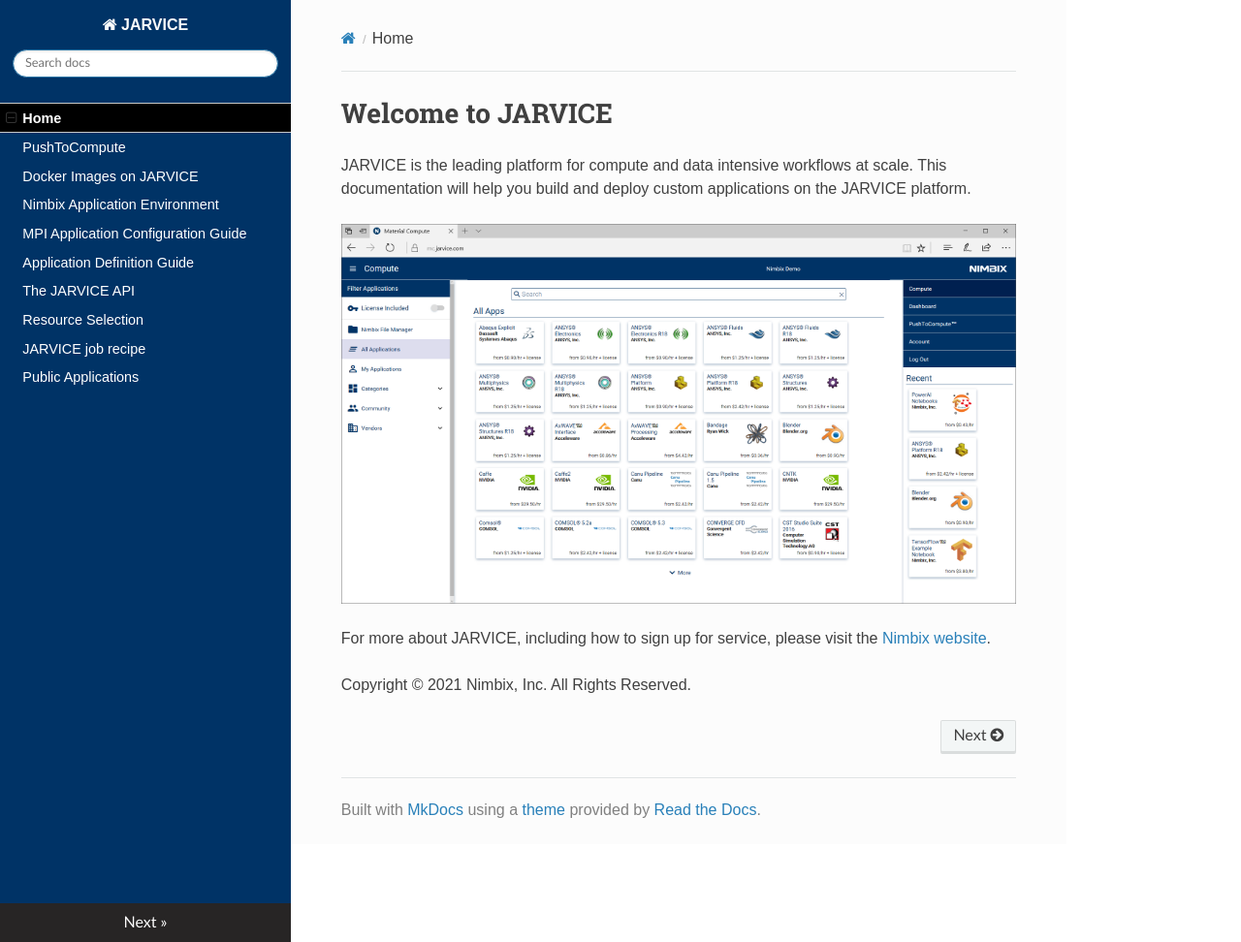
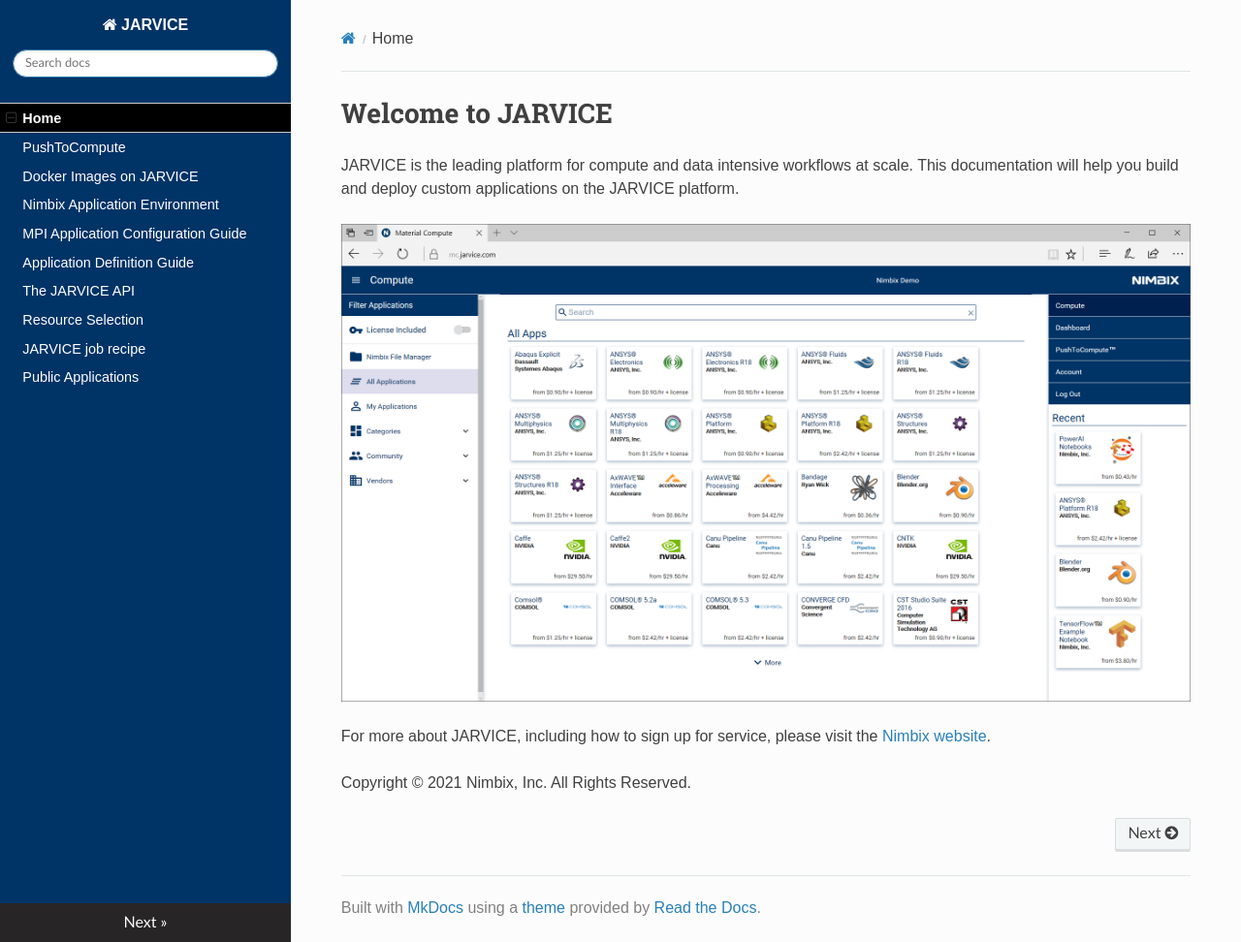
Before and after one commit to nimbix/jardoc, an MkDocs documentation site: the page built from docs/index.md, in a window 1280 px wide and 972 px high. Shown: the whole window at 97% size. Built offline with MkDocs 1.6.1, drawn with Linux system fonts in a browser that asks for light colours; nearby versions of some CDN libraries; old or Windows-style settings are respelled for this version of MkDocs.

Commit message:
JAR-5196 800px to 1200px for large screens

```diff
--- a/docs/css/extra.css
+++ b/docs/css/extra.css
@@ -121,6 +121,12 @@
         zoom: 0.7;
     }
 }
+
+@media only screen and (min-width: 76.25em) {
+    .wy-nav-content{
+        max-width: 1200px;
+    }
+  }
 
 /* No underline on links */
 a
```
